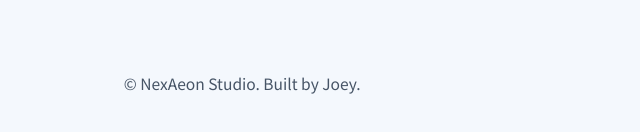
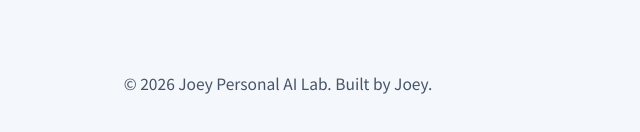
Before and after one commit to JoeyAJ/NoCoding, a plain HTML site: page index.html in a window 1280 px wide. Shown: the part 960-1092 px from the top of the page, 0-640 px from the left. Drawn offline with Linux system fonts and the light colour scheme; a web font is replaced by a local one.

Commit message:
Update public newsletter demo footer attribution

```diff
--- a/index.html
+++ b/index.html
@@ -576,7 +576,7 @@ html.lg-refract .topbar{backdrop-filter:url(#lg-refract) blur(1px) saturate(180%
   </div>
 </header>
 <main id="main"></main>
-<footer><span>© NexAeon Studio. Built by Joey.</span><span id="footNote"></span></footer>
+<footer><span>© 2026 Joey Personal AI Lab. Built by Joey.</span><span id="footNote"></span></footer>
 <div class="toast" id="toast" role="status" aria-live="polite"></div>
 
 <script>
```
